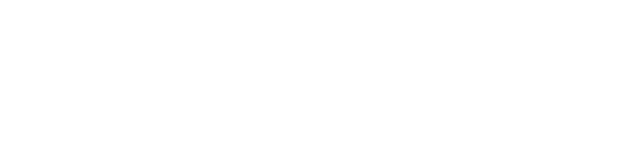
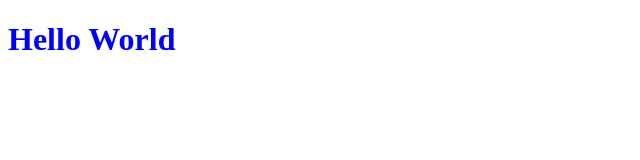
Before and after one commit to EdigeyM/my-site, a plain HTML site: page index.html in a window 1280 px wide. Shown: the whole page, without its empty margins (0-640 px from the left). Drawn offline with Linux system fonts and the light colour scheme.

Commit message:
Add title

```diff
--- a/index.html
+++ b/index.html
@@ -8,6 +8,7 @@
     <link rel="stylesheet" href="style.css">
 </head>
 <body>
+    <h1>Hello World</h1>
 
 </body>
 </html>
--- a/style.css
+++ b/style.css
@@ -0,0 +1,4 @@
+
+h1 {
+    color: blue;
+}
```
